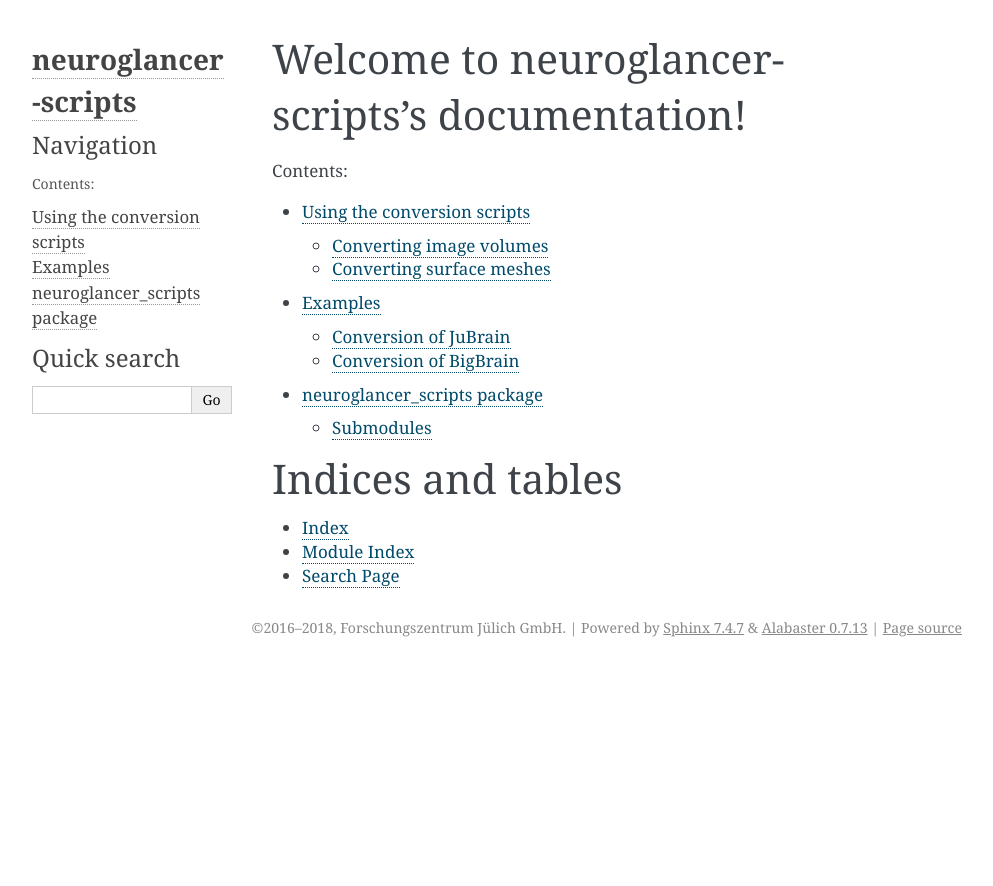
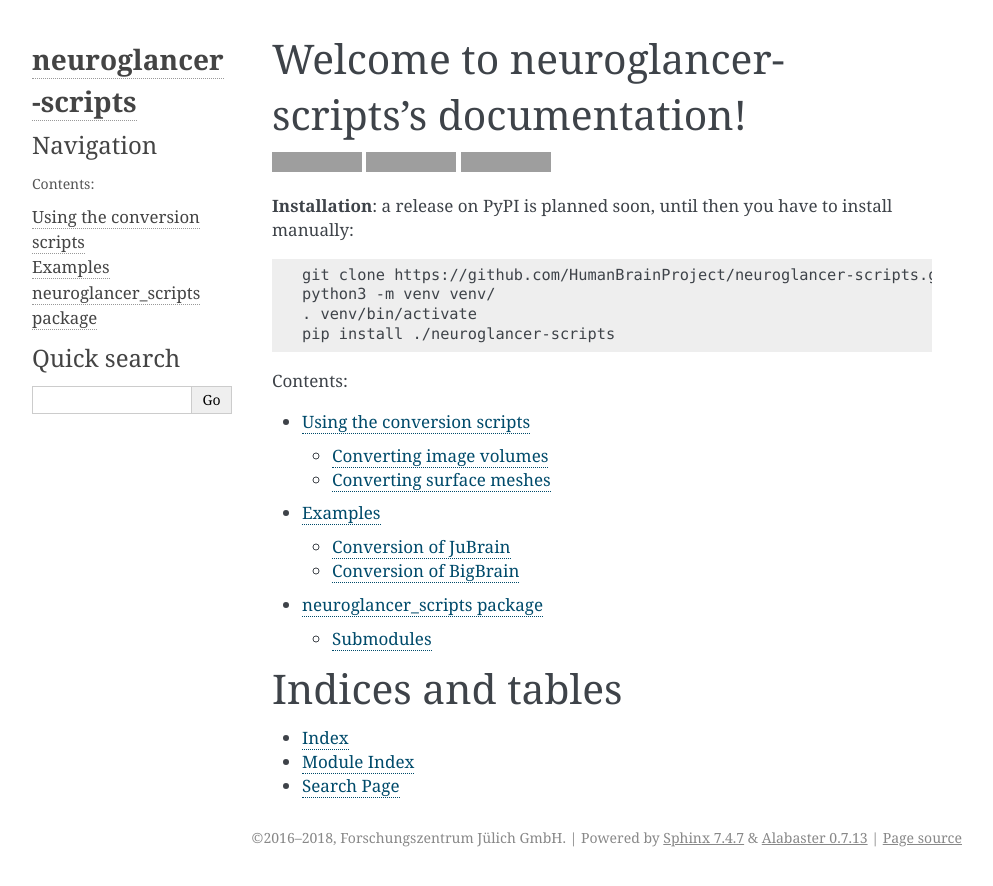
Before and after one commit to HumanBrainProject/neuroglancer-scripts, a Sphinx documentation site: the page built from docs/index.rst, in a window 1280 px wide. Shown: the top 886 px of the page, without its empty margins (148-1141 px from the left). Built offline with Sphinx 7.4.7, drawn with Linux system fonts in a browser that asks for light colours; pages that are not in the unit, such as notebooks, are missing from menus; grey boxes are pictures that could not be loaded.

Commit message:
add instructions for regular and dev installation

```diff
--- a/README.rst
+++ b/README.rst
@@ -32,12 +32,12 @@
 
    python3 -m venv venv/
    . venv/bin/activate
-   pip install -e .
+   pip install -e .[dev]
    pytest --cov=neuroglancer_scripts --cov-report=html --cov-report=term
 
 
-Using ``tox`` for testing changes against multiple Python versions is advised.
-This is will run the same tests as the Travis continuous integration:
+It is advisde to use ``tox`` for testing changes against all supported Python
+versions. This is will run the same tests as the Travis continuous integration:
 
 .. code-block:: shell
 
--- a/docs/index.rst
+++ b/docs/index.rst
@@ -5,6 +5,26 @@
 
 Welcome to neuroglancer-scripts's documentation!
 ================================================
+
+.. image:: https://travis-ci.org/HumanBrainProject/neuroglancer-scripts.svg?branch=master
+   :target: https://travis-ci.org/HumanBrainProject/neuroglancer-scripts
+   :alt: Build Status
+.. image:: https://codecov.io/gh/HumanBrainProject/neuroglancer-scripts/branch/master/graph/badge.svg
+   :target: https://codecov.io/gh/HumanBrainProject/neuroglancer-scripts
+   :alt: Coverage Status
+.. image:: https://readthedocs.org/projects/neuroglancer-scripts/badge/?version=latest
+   :target: http://neuroglancer-scripts.readthedocs.io/en/latest/?badge=latest
+   :alt: Documentation Status
+
+**Installation**: a release on PyPI is planned soon, until then you have to install manually:
+
+.. code-block:: shell
+
+   git clone https://github.com/HumanBrainProject/neuroglancer-scripts.git
+   python3 -m venv venv/
+   . venv/bin/activate
+   pip install ./neuroglancer-scripts
+
 
 .. toctree::
    :maxdepth: 2
--- a/setup.py
+++ b/setup.py
@@ -45,8 +45,7 @@
         "tqdm >= 4",
     ],
     extras_require={
-        "dev": ["check-manifest"],
-        "test": ["pytest", "pytest-cov", "tox"],
+        "dev": ["check-manifest", "pytest", "pytest-cov", "sphinx", "tox"],
     },
     setup_requires=[
         "pytest-runner",
```
